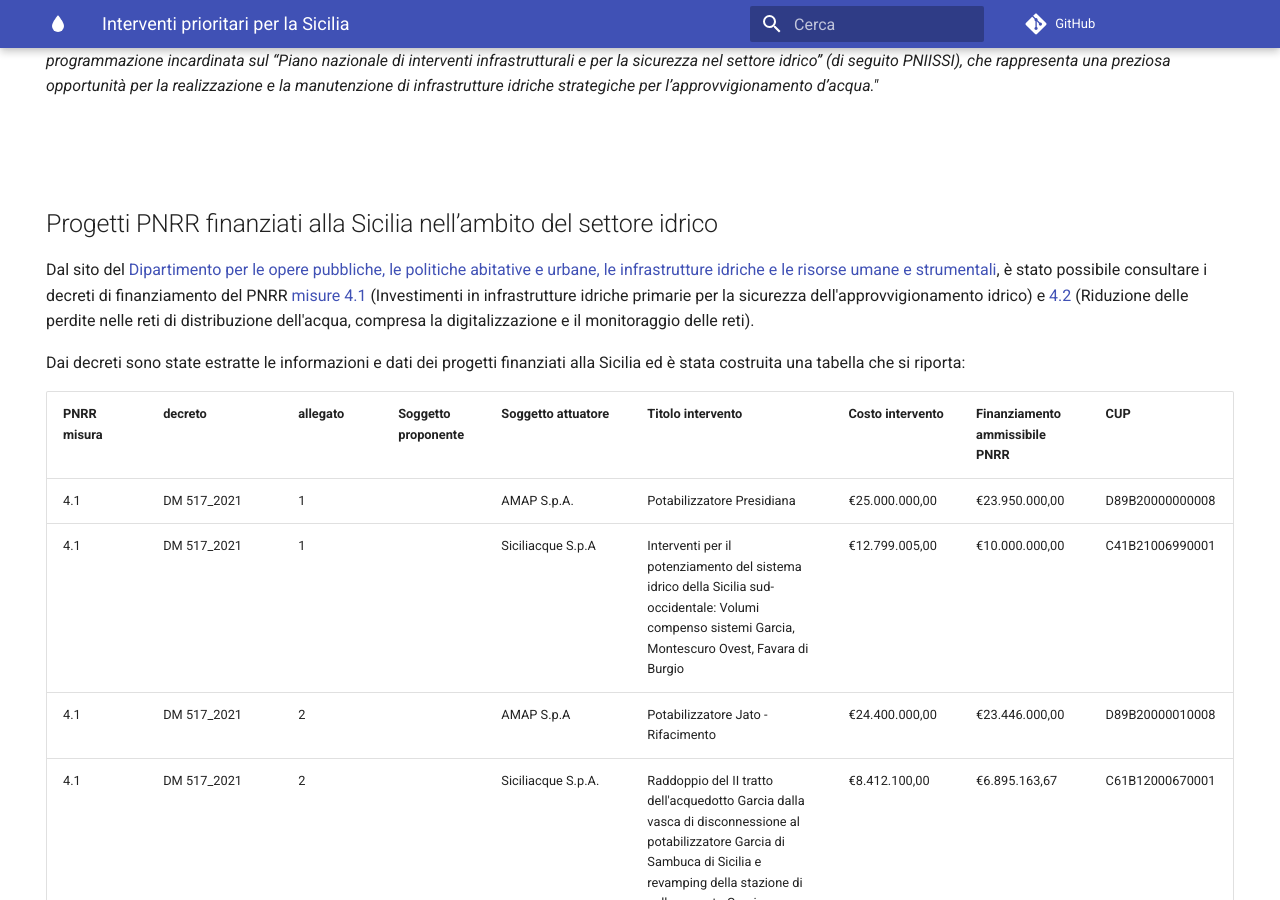
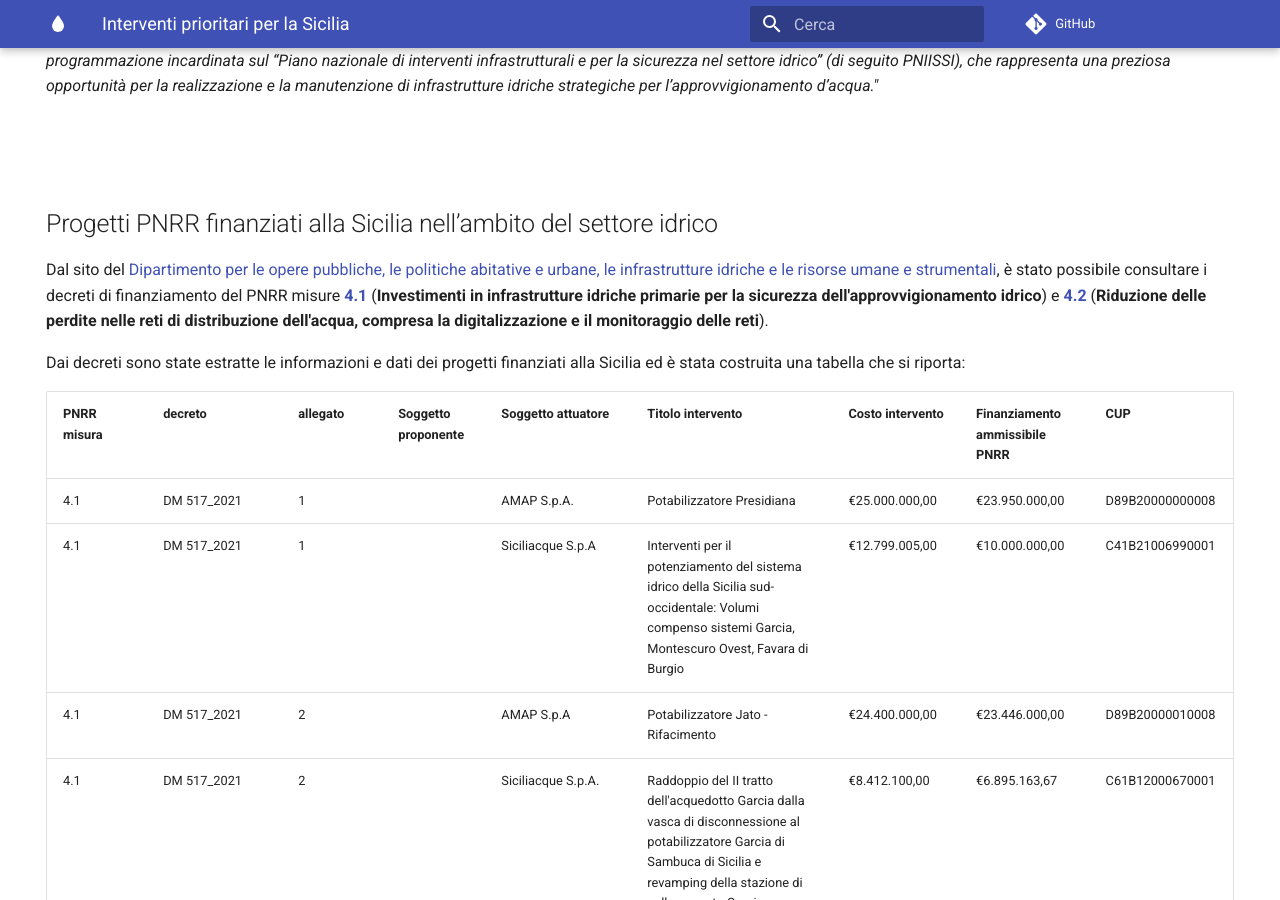
Before and after one commit to opendatasicilia/emergenza-idrica-sicilia, an MkDocs documentation site: the page built from docs/documenti-utili/interventi-prioritari.md, in a window 1280 px wide and 900 px high, scrolled down 2336 px. Built offline with MkDocs 1.6.1 and Material for MkDocs 9.7.7, drawn with Linux system fonts in a browser that asks for light colours; comment, search, counter and statistics services are not loaded.

```diff
--- a/docs/documenti-utili/interventi-prioritari.md
+++ b/docs/documenti-utili/interventi-prioritari.md
@@ -61,7 +61,7 @@ la manutenzione di infrastrutture idriche strategiche per l’approvvigionamento
 
 ## Progetti PNRR finanziati alla Sicilia nell’ambito del settore idrico
 
-Dal sito del [Dipartimento per le opere pubbliche, le politiche abitative e urbane, le infrastrutture idriche e le risorse umane e strumentali](https://dgdighe.mit.gov.it/categoria/_investimenti/_Programmazione/_PNRR), è stato possibile consultare i decreti di finanziamento del PNRR [misure 4.1](https://dgdighe.mit.gov.it/categoria/articolo/_investimenti/_Programmazione/_PNRR/misura_4_1_) (Investimenti in infrastrutture idriche primarie per la sicurezza dell'approvvigionamento idrico) e [4.2](https://dgdighe.mit.gov.it/categoria/articolo/_investimenti/_Programmazione/_PNRR/misura_4_2_) (Riduzione delle perdite nelle reti di distribuzione dell'acqua, compresa la digitalizzazione e il monitoraggio delle reti).
+Dal sito del [Dipartimento per le opere pubbliche, le politiche abitative e urbane, le infrastrutture idriche e le risorse umane e strumentali](https://dgdighe.mit.gov.it/categoria/_investimenti/_Programmazione/_PNRR), è stato possibile consultare i decreti di finanziamento del PNRR misure [**4.1**](https://dgdighe.mit.gov.it/categoria/articolo/_investimenti/_Programmazione/_PNRR/misura_4_1_) (**Investimenti in infrastrutture idriche primarie per la sicurezza dell'approvvigionamento idrico**) e [**4.2**](https://dgdighe.mit.gov.it/categoria/articolo/_investimenti/_Programmazione/_PNRR/misura_4_2_) (**Riduzione delle perdite nelle reti di distribuzione dell'acqua, compresa la digitalizzazione e il monitoraggio delle reti**).
 
 Dai decreti sono state estratte le informazioni e dati dei progetti finanziati alla Sicilia ed è stata costruita una tabella che si riporta:
 
```
